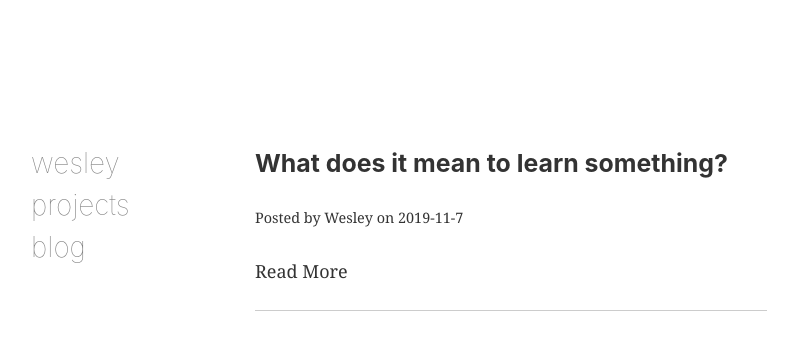
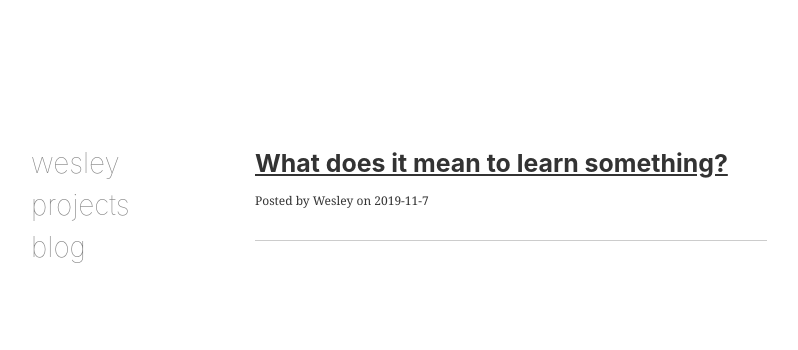
Before and after one commit to wbonneville/gatsby_blog, a Gatsby site: page /blog in a window 1280 px wide. Shown: the whole page, without its empty margins (45-843 px from the left). Built offline with nearby package versions, Linux system fonts and the light colour scheme; Gatsby itself is replaced by a stand-in of ours.

Commit message:
Update blog.js

```diff
--- a/src/pages/blog.js
+++ b/src/pages/blog.js
@@ -9,9 +9,13 @@ const Div = styled.div`
   left: 300px;
   width: 50%;
   padding-right: 10%;
+  & h3 {
+    text-decoration: underline;
+  }
   & p {
+    margin-top: -3%;
     text-align: left;
-    font-size: 18px;
+    font-size: 12px;
   }
 `;
 
@@ -21,16 +25,17 @@ const BlogPage = ({ data }) => (
       <div>
         {data.allMarkdownRemark.edges.map(post => (
           <div key={post.node.id}>
-            <h3>{post.node.frontmatter.title}</h3>
-            <small>
+            <h3>
+              {' '}
+              <Link to={post.node.frontmatter.path}>
+                {' '}
+                {post.node.frontmatter.title}{' '}
+              </Link>
+            </h3>
+            <p>
               Posted by {post.node.frontmatter.author} on{' '}
               {post.node.frontmatter.date}
-            </small>
-            <br />
-            <br />
-            <Link to={post.node.frontmatter.path}> Read More </Link>
-            <br />
-            <br />
+            </p>
             <hr />
           </div>
         ))}
```
